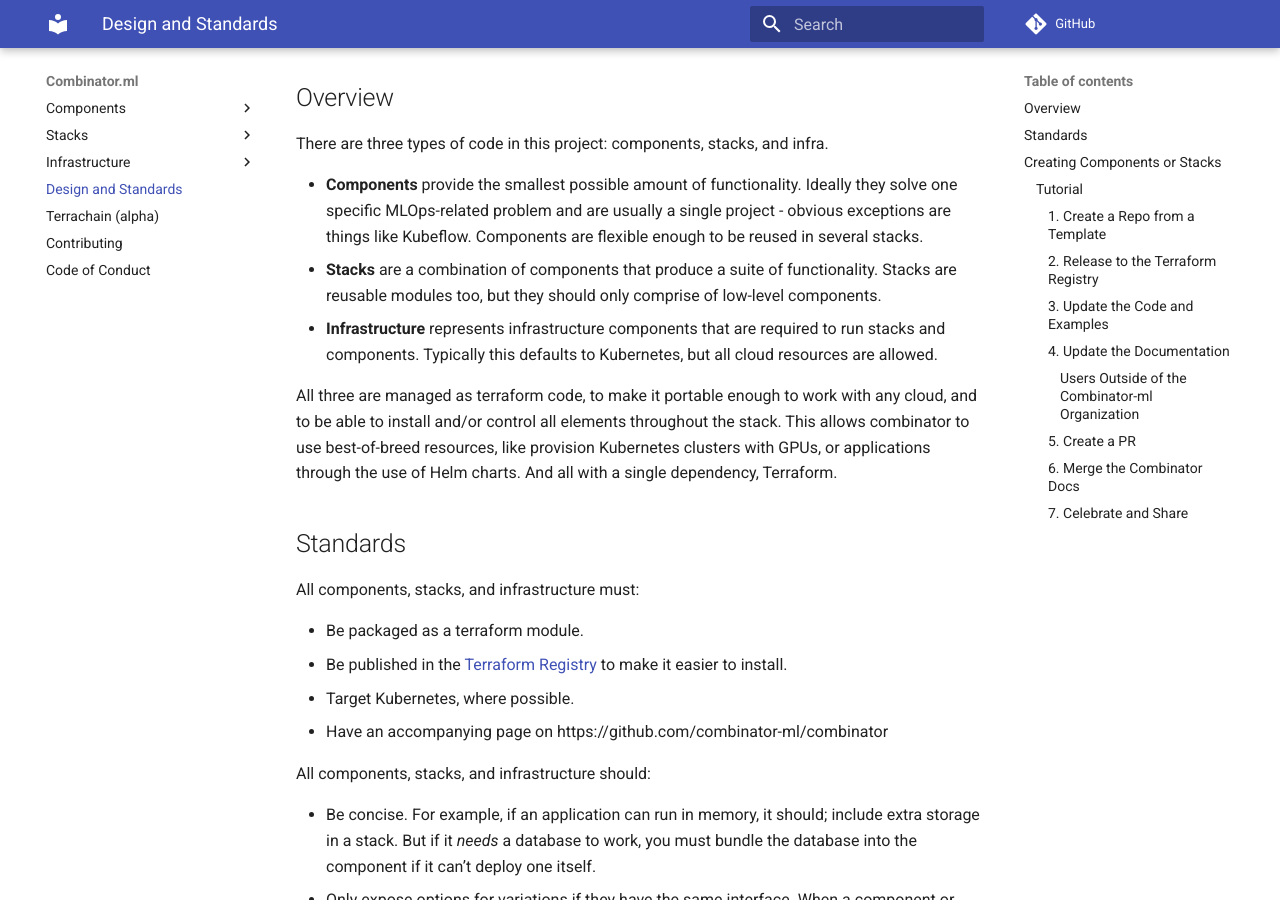
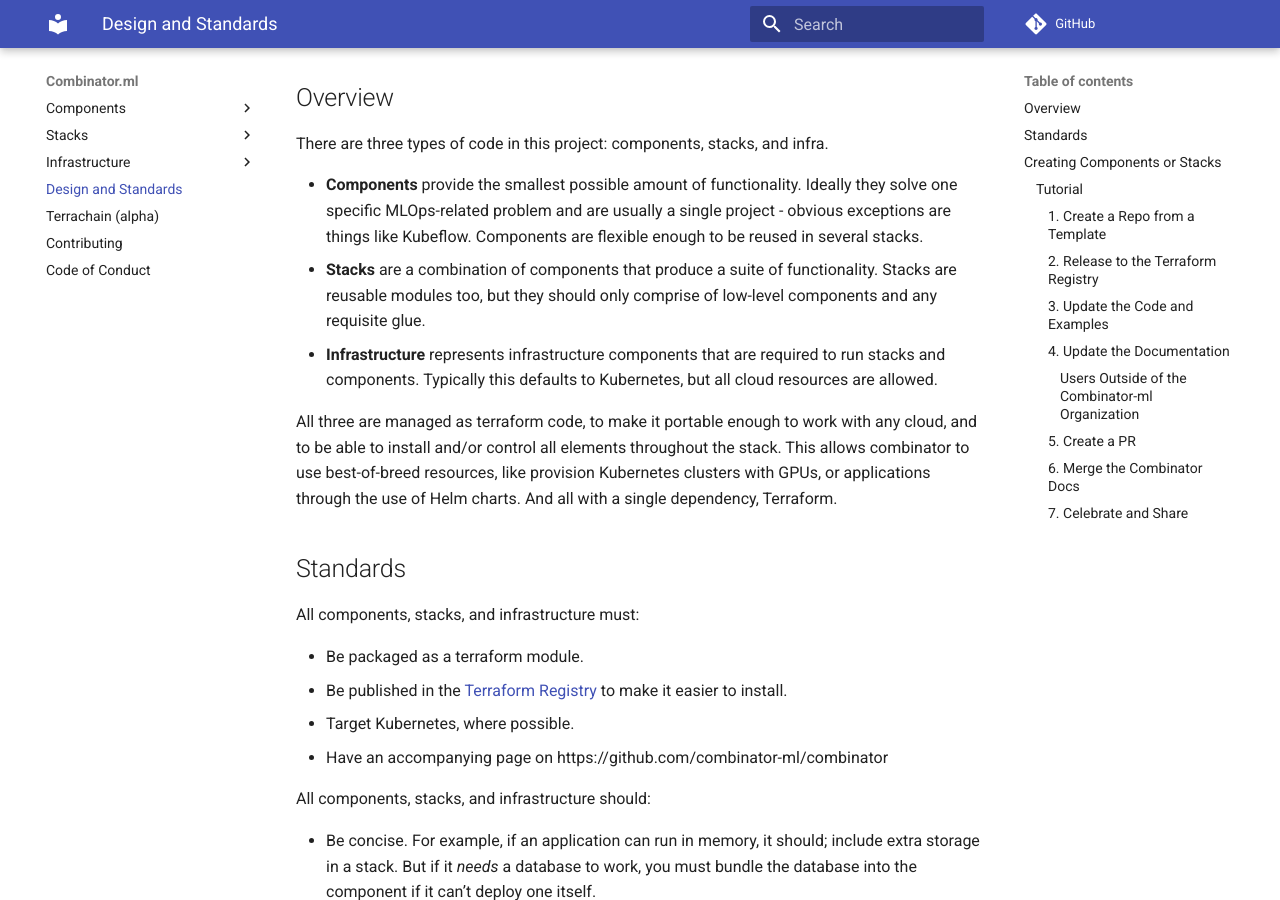
Before and after one commit to combinator-ml/combinator, an MkDocs documentation site: the page built from docs/design.md, in a window 1280 px wide and 900 px high, scrolled down 479 px. Built offline with MkDocs 1.6.1 and Material for MkDocs 9.7.7, drawn with Linux system fonts in a browser that asks for light colours; comment, search, counter and statistics services are not loaded.

Commit message:
Update design.md

```diff
--- a/docs/design.md
+++ b/docs/design.md
@@ -11,7 +11,7 @@
 There are three types of code in this project: components, stacks, and infra.
 
 - **Components** provide the smallest possible amount of functionality. Ideally they solve one specific MLOps-related problem and are usually a single project - obvious exceptions are things like Kubeflow. Components are flexible enough to be reused in several stacks.
-- **Stacks** are a combination of components that produce a suite of functionality. Stacks are reusable modules too, but they should only comprise of low-level components.
+- **Stacks** are a combination of components that produce a suite of functionality. Stacks are reusable modules too, but they should only comprise of low-level components and any requisite glue.
 - **Infrastructure** represents infrastructure components that are required to run stacks and components. Typically this defaults to Kubernetes, but all cloud resources are allowed.
 
 All three are managed as terraform code, to make it portable enough to work with any cloud, and to be able to install and/or control all elements throughout the stack. This allows combinator to use best-of-breed resources, like provision Kubernetes clusters with GPUs, or applications through the use of Helm charts. And all with a single dependency, Terraform.
```
